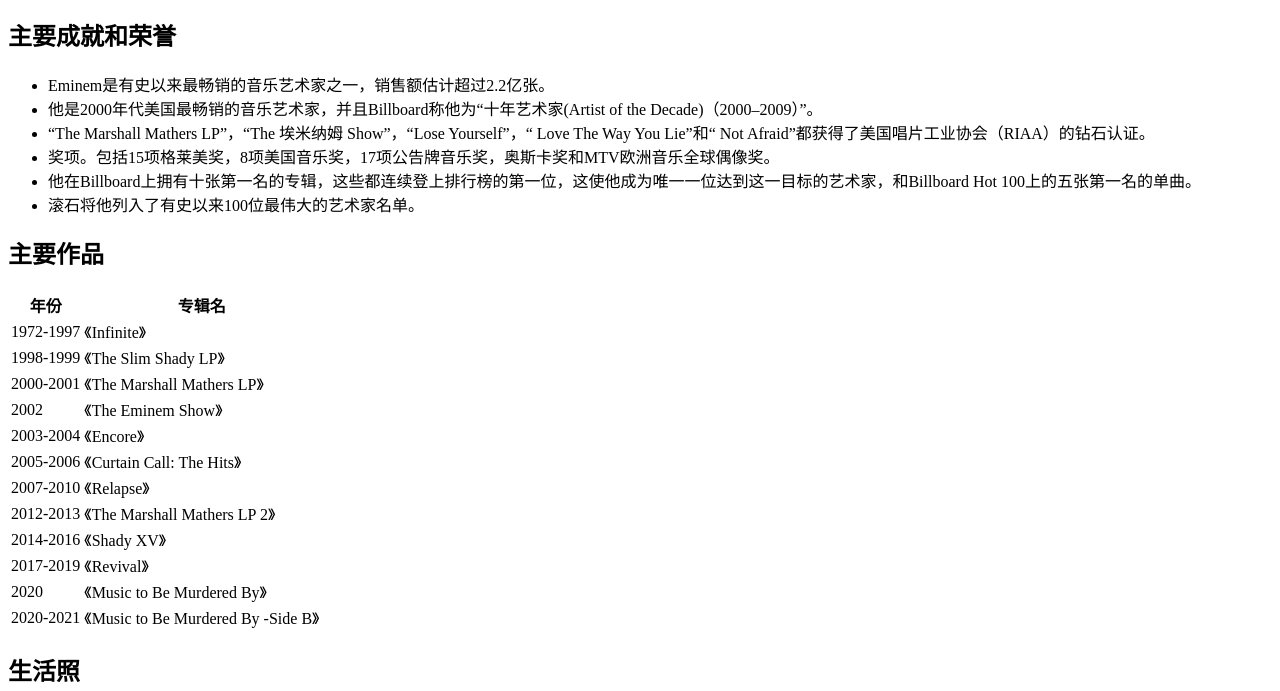
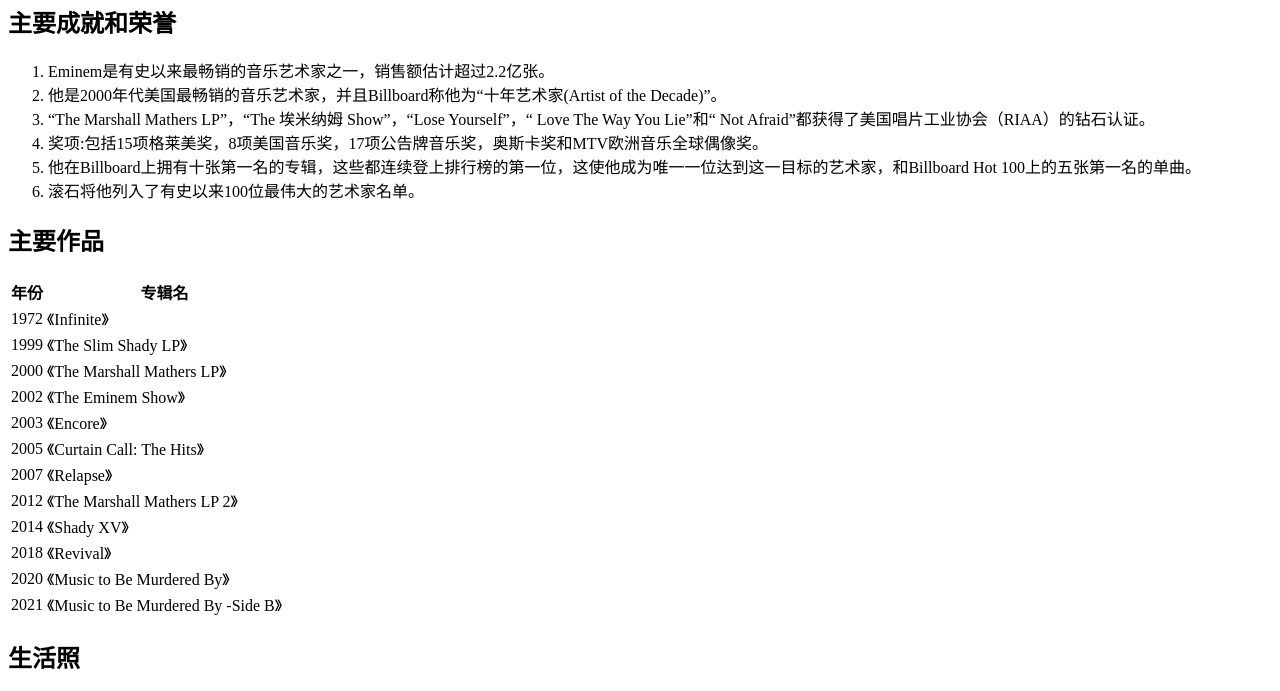
Before and after one commit to chaos430/Eminem, a plain HTML site: page index.html in a window 1280 px wide. Shown: the part 510-1201 px from the top of the page. Drawn offline with Linux system fonts and the light colour scheme.

Commit message:
更新第二版

```diff
--- a/index.html
+++ b/index.html
@@ -25,10 +25,12 @@
 
         </ol>
     </nav>
+    <section>
         <h1 id="eminem">Eminem</h1>
         <p>
             Marshall Bruce MathersIII，生于1972年10月17日，艺名埃米纳姆(Eminem)，是一位美国著名说唱歌手、词曲作家、唱片制作人、演员及电影制作人。
         </p>
+    </section>
     <h2 id="events">重要事件</h2>
     <ul>
         <li>
@@ -44,22 +46,22 @@
         <li>2010年：Recovery成为当年全球最畅销的专辑。</li>
     </ul>
     <h2 id="awards">主要成就和荣誉</h2>
-    <ul>
+    <ol>
         <li>Eminem是有史以来最畅销的音乐艺术家之一，销售额估计超过2.2亿张。</li>
         <li>
-            他是2000年代美国最畅销的音乐艺术家，并且Billboard称他为“十年艺术家(Artist of the Decade)（2000–2009）”。
+            他是2000年代美国最畅销的音乐艺术家，并且Billboard称他为“十年艺术家(Artist of the Decade)”。
         </li>
         <li>
             “The Marshall Mathers LP”，“The 埃米纳姆 Show”，“Lose Yourself”，“ Love The Way You Lie”和“ Not Afraid”都获得了美国唱片工业协会（RIAA）的钻石认证。
         </li>
         <li>
-            奖项。包括15项格莱美奖，8项美国音乐奖，17项公告牌音乐奖，奥斯卡奖和MTV欧洲音乐全球偶像奖。
+            奖项:包括15项格莱美奖，8项美国音乐奖，17项公告牌音乐奖，奥斯卡奖和MTV欧洲音乐全球偶像奖。
         </li>
         <li>
             他在Billboard上拥有十张第一名的专辑，这些都连续登上排行榜的第一位，这使他成为唯一一位达到这一目标的艺术家，和Billboard Hot 100上的五张第一名的单曲。
         </li>
         <li>滚石将他列入了有史以来100位最伟大的艺术家名单。</li>
-    </ul>
+    </ol>
     <h2 id="works">主要作品</h2>
 
     <table>
@@ -71,15 +73,15 @@
         </thead>
         <tbody>
             <tr>
-                <td>1972-1997</td>
+                <td>1972</td>
                 <td>《Infinite》</td>
             </tr>
             <tr>
-                <td>1998-1999</td>
+                <td>1999</td>
                 <td>《The Slim Shady LP》</td>
             </tr>
             <tr>
-                <td>2000-2001</td>
+                <td>2000</td>
                 <td>《The Marshall Mathers LP》</td>
             </tr>
             <tr>
@@ -87,27 +89,27 @@
                 <td>《The Eminem Show》</td>
             </tr>
             <tr>
-                <td>2003-2004</td>
+                <td>2003</td>
                 <td>《Encore》</td>
             </tr>
             <tr>
-                <td>2005-2006</td>
+                <td>2005</td>
                 <td>《Curtain Call: The Hits》</td>
             </tr>
             <tr>
-                <td>2007-2010</td>
+                <td>2007</td>
                 <td>《Relapse》</td>
             </tr>
             <tr>
-                <td>2012-2013</td>
+                <td>2012</td>
                 <td>《The Marshall Mathers LP 2》</td>
             </tr>
             <tr>
-                <td>2014-2016</td>
+                <td>2014</td>
                 <td>《Shady XV》</td>
             </tr>
             <tr>
-                <td>2017-2019</td>
+                <td>2018</td>
                 <td>《Revival》</td>
             </tr>
             <tr>
@@ -115,7 +117,7 @@
                 <td>《Music to Be Murdered By》</td>
             </tr>
             <tr>
-                <td>2020-2021</td>
+                <td>2021</td>
                 <td>《Music to Be Murdered By -Side B》</td>
             </tr>
         </tbody>
@@ -130,10 +132,13 @@
     <div>
         <a href="images/3.jpg" target="_blank"><img width="400" src="images/3.jpg" alt="图三"></a>
     </div>
+    <section>
         <h2 id="life">生平</h2>
+
         <p>生于密苏里州圣约瑟夫，出生不久后，父亲便离开了他的家庭。在12岁之前，母亲带着他多次搬家，如堪萨斯、萨凡纳等地，直到后来他们在密歇根州底特律的郊区沃伦市定居。</p>
         <p>生活在黑人社区的埃米纳姆，从小就是在学校被霸凌的对象，家人们也不怎么关心他，唯独就是他舅舅，因个性内向，埃米纳姆在其他地方也不怎么好过，且埃米纳姆也说过，他生活的地方是可以随时看到有人被枪杀。</p>
         <p>在听过Beastie Boys的专辑《Licensed to Ill》以及舅舅所送的一首Ice-T的单曲之后，埃米纳姆对嘻哈乐产生了兴趣，14岁便第一次登台演出。高中时期经常参加嘻哈比赛（freestyle battle），在地下嘻哈乐迷中有一定的人气。两个使用过的名字 "Manix" 和 "M&M，后来演变成了埃米纳姆。</p>因为经常翘课的缘故，埃米纳姆读了两次九年级，在17岁的时候辍学。</p>
+    </section>
 </body>
 
 </html>
```
Lines whose indentation alone changed are shown as unchanged.
